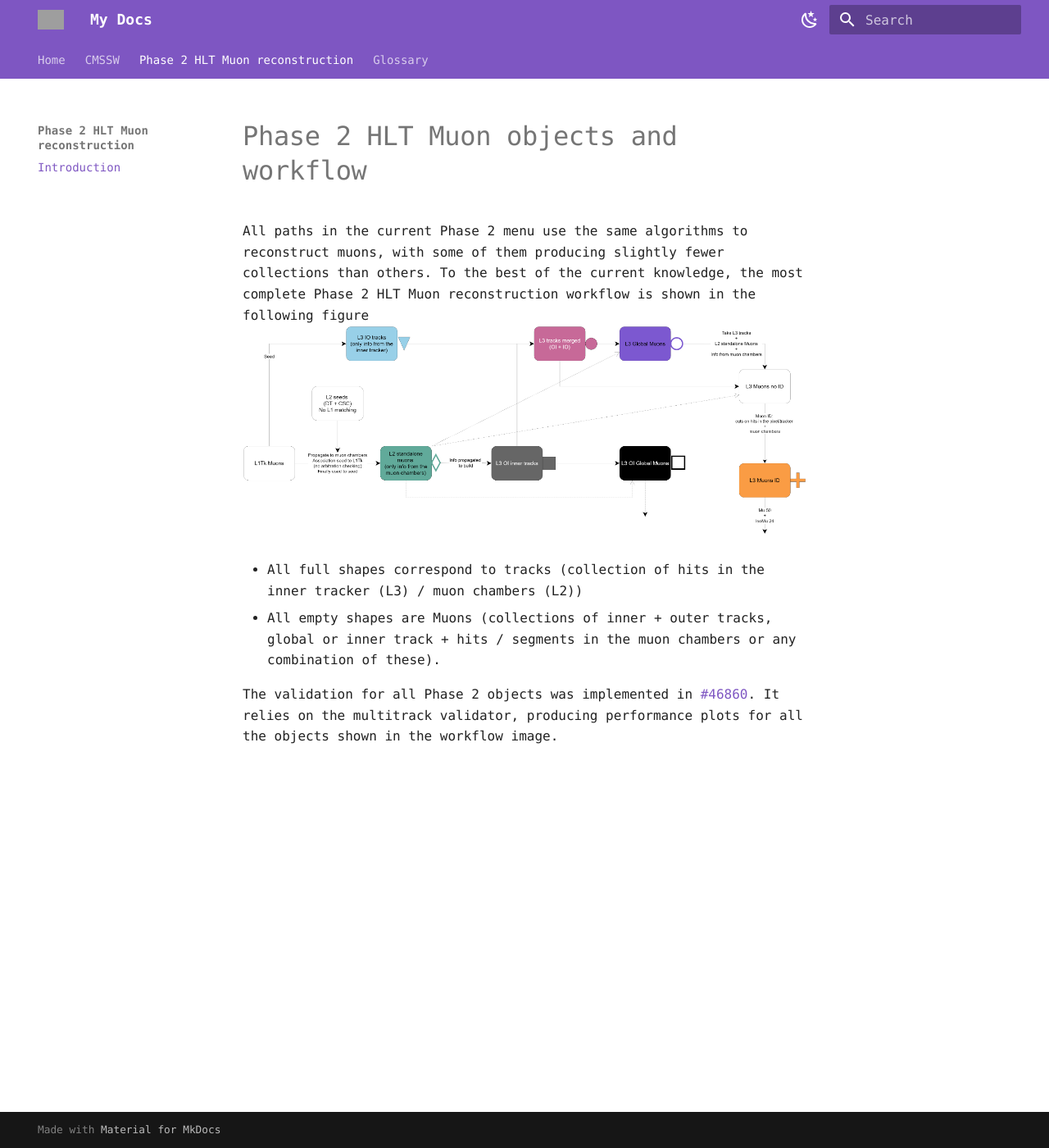
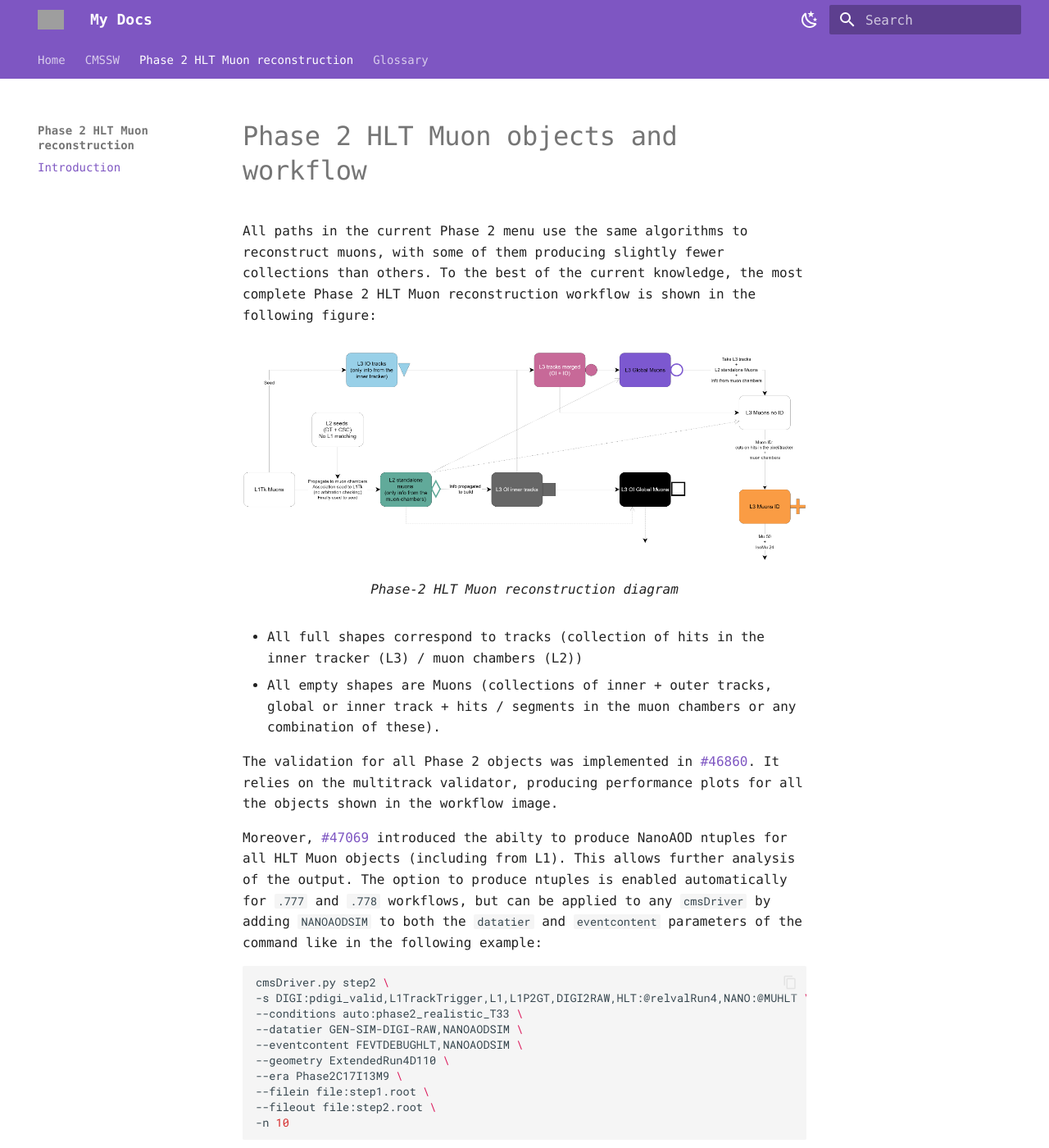
Before and after one commit to Parsifal-2045/docs, an MkDocs documentation site: the page built from docs/phase2_muons/introduction.md, in a window 1280 px wide and 1400 px high. Shown: the whole window at 82% size. Built offline with MkDocs 1.6.1 and Material for MkDocs 9.7.7, drawn with Linux system fonts in a browser that asks for light colours; some web fonts are replaced; grey boxes are pictures that could not be loaded.

Commit message:
Add section about ntuples

````diff
--- a/docs/phase2_muons/introduction.md
+++ b/docs/phase2_muons/introduction.md
@@ -1,9 +1,27 @@
 # Phase 2 HLT Muon objects and workflow
 All paths in the current Phase 2 menu use the same algorithms to reconstruct muons, with some of them producing slightly fewer collections than others.
-To the best of the current knowledge, the most complete Phase 2 HLT Muon reconstruction workflow is shown in the following figure
+To the best of the current knowledge, the most complete Phase 2 HLT Muon reconstruction workflow is shown in the following figure:
+
 ![HLT Muon reconstruction diagram](figures/associators_diagram.png)
+/// caption
+Phase-2 HLT Muon reconstruction diagram
+///
 
 - All full shapes correspond to tracks (collection of hits in the inner tracker (L3) / muon chambers (L2))
 - All empty shapes are Muons (collections of inner + outer tracks, global or inner track + hits / segments in the muon chambers or any combination of these).
 
 The validation for all Phase 2 objects was implemented in [#46860](https://github.com/cms-sw/cmssw/pull/46860). It relies on the multitrack validator, producing performance plots for all the objects shown in the workflow image.
+
+Moreover, [#47069](https://github.com/cms-sw/cmssw/pull/47069) introduced the abilty to produce NanoAOD ntuples for all HLT Muon objects (including from L1). This allows further analysis of the output. The option to produce ntuples is enabled automatically for `.777` and `.778` workflows, but can be applied to any `cmsDriver` by adding `NANOAODSIM` to both the `datatier` and `eventcontent` parameters of the command like in the following example:
+```bash
+cmsDriver.py step2 \
+-s DIGI:pdigi_valid,L1TrackTrigger,L1,L1P2GT,DIGI2RAW,HLT:@relvalRun4,NANO:@MUHLT \
+--conditions auto:phase2_realistic_T33 \
+--datatier GEN-SIM-DIGI-RAW,NANOAODSIM \
+--eventcontent FEVTDEBUGHLT,NANOAODSIM \
+--geometry ExtendedRun4D110 \
+--era Phase2C17I13M9 \
+--filein file:step1.root \
+--fileout file:step2.root \
+-n 10
+```
````
